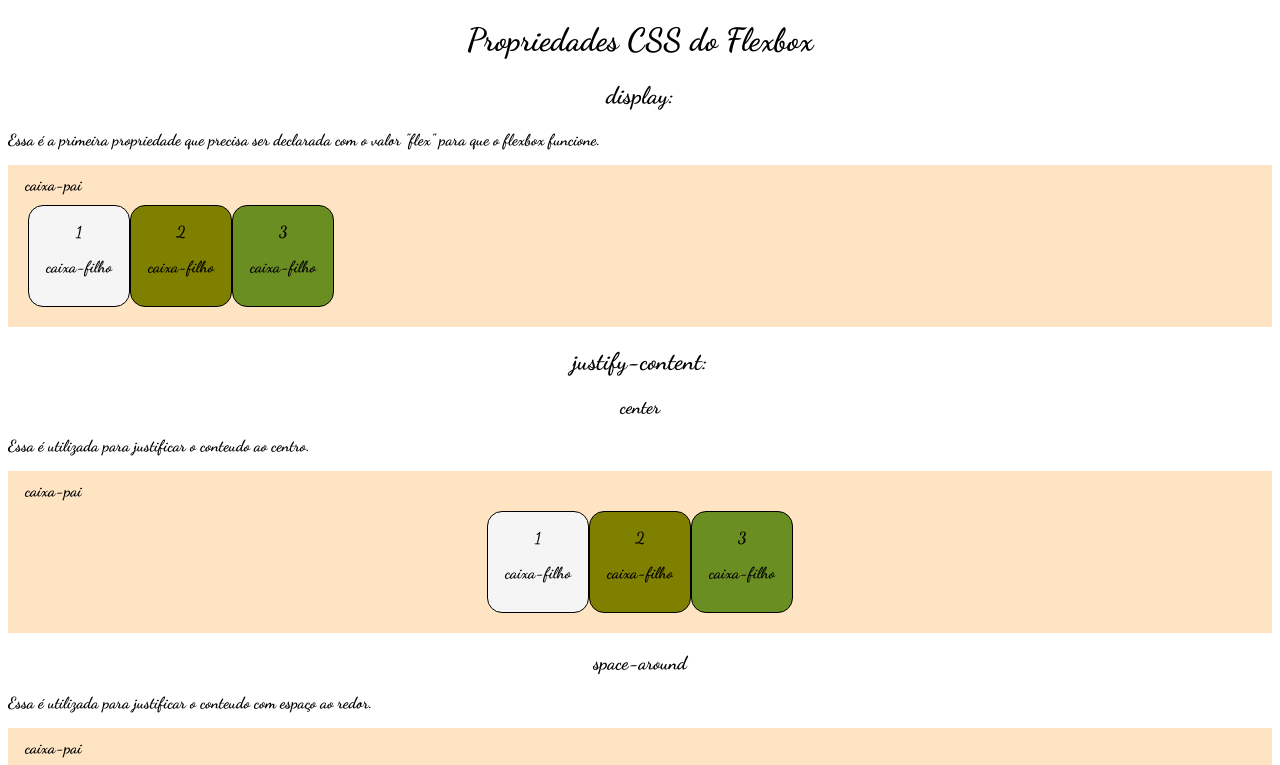
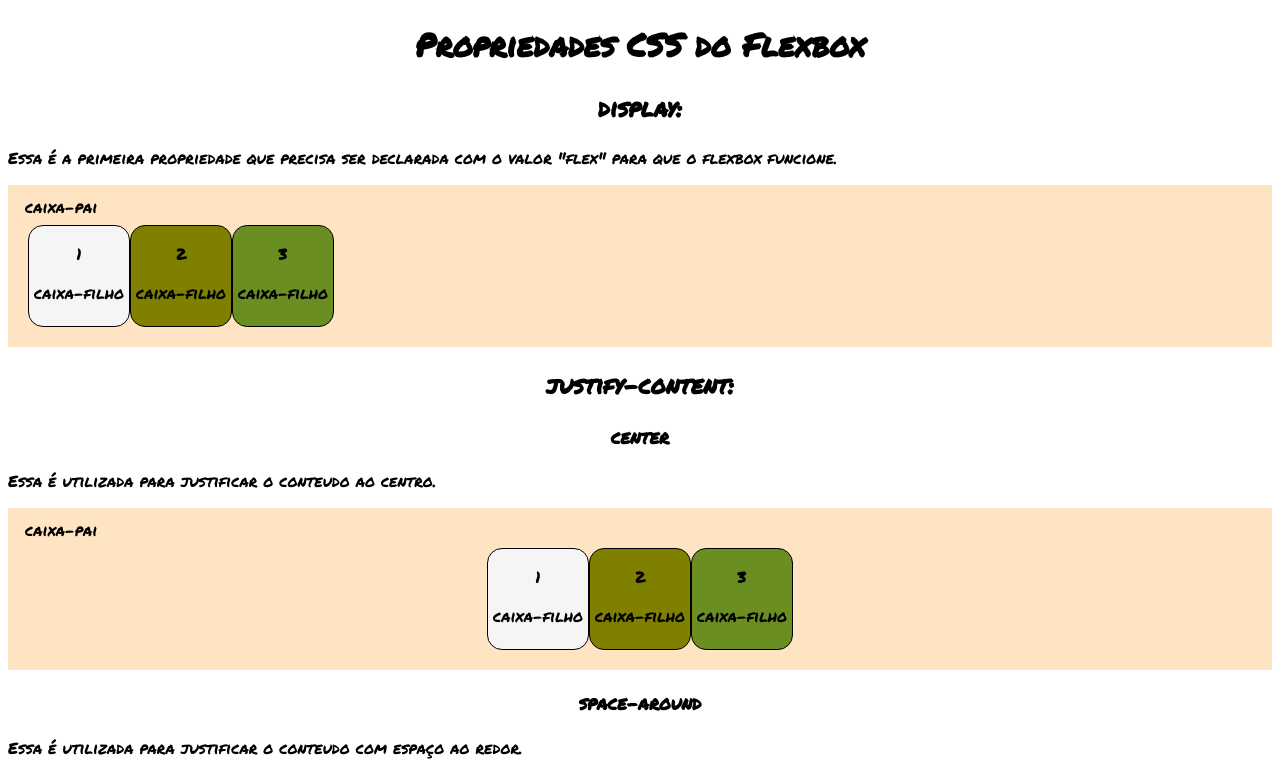
Before and after one commit to HaireEdwy/css.flexbox, a plain HTML site: page index.html in a window 1280 px wide. Shown: the top 765 px of the page. Drawn offline with Linux system fonts and the light colour scheme.

Commit message:
continuar depois

```diff
--- a/index.html
+++ b/index.html
@@ -10,7 +10,7 @@
 </head>
 
 <body>
-    <h1 class="page-tittle">Propriedades CSS do Flexbox</h1>
+    <h1 class="inicial-text">Propriedades CSS do Flexbox</h1>
 
     <section class="property-section"id="display-flex">
 
@@ -125,6 +125,19 @@
                 </div>
         </section>
    </section>
+<section>
+    <!-- continuar daqui
 
+        display: flex
+justify-content: (cada possível valor)
+flex-direction: (cada possível valor)
+align-itens: (cada possível valor)
+flex-wrap: (cada possível valor)
+flex-flow: (shorthand para flex-direction + flex-wrap)
+align-content: (cada possível valor)
+
+
+    -->
+</section>
 </body>
 </html>
--- a/style.css
+++ b/style.css
@@ -1,16 +1,17 @@
-@import url('https://fonts.googleapis.com/css2?family=Dancing+Script:wght@700&display=swap');
+@import url('https://fonts.googleapis.com/css2?family=Dancing+Script:wght@700&family=Permanent+Marker&display=swap');
 
 :root {
     font-family: 'Dancing Script', cursive;
+font-family: 'Permanent Marker', cursive;
 }
-.page-tittle {
+.inicial-text {
     text-align: center;
-    font-weight: 900;
+    font-weight:900;
 }
 
 .property-section .property-tittle {
     text-align: center;
-    font-weight: 600;
+    font-weight:800;
 }
 .child-box {
     /*border-color: black;
@@ -61,3 +62,11 @@
 #jc-space-evenly .parent-box {
     justify-content: space-evenly;
 }
+
+/*display: flex
+justify-content: (cada possível valor)
+flex-direction: (cada possível valor)
+align-itens: (cada possível valor)
+flex-wrap: (cada possível valor)
+flex-flow: (shorthand para flex-direction + flex-wrap)
+align-content: (cada possível valor)*/
```
